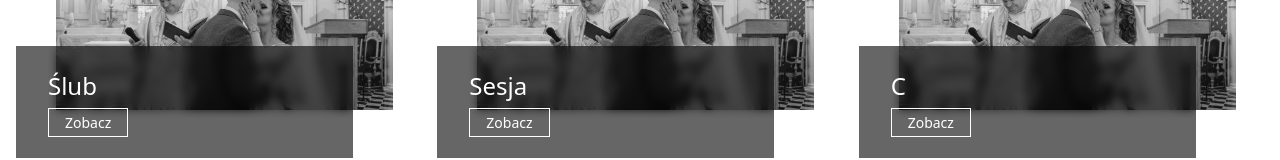
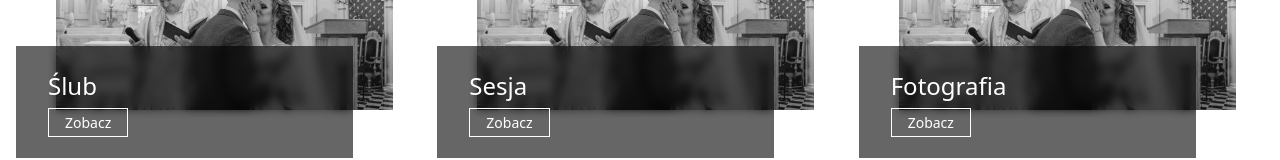
Before and after one commit to Nawija/jv3, a Next.js app: page / in a window 1280 px wide. Shown: the part 1936-2096 px from the top of the page. Built offline with nearby package versions, Linux system fonts and the light colour scheme.

Commit message:
StaticImageData

```diff
--- a/app/page.tsx
+++ b/app/page.tsx
@@ -67,7 +67,7 @@ export default function Home() {
                 <section className="grid grid-cols-1 lg:grid-cols-3">
                     <SesjaComponent img={Slub} title="Ślub" href="/" />
                     <SesjaComponent img={Slub} title="Sesja" href="/" />
-                    <SesjaComponent img={Slub} title="C" href="/" />
+                    <SesjaComponent img={Slub} title="Fotografia" href="/" />
                 </section>
 
                 <div className="space-y-4 p-12">
```
Also changed, not shown: components/SesjaComponent.tsx (+3 -5 lines).
